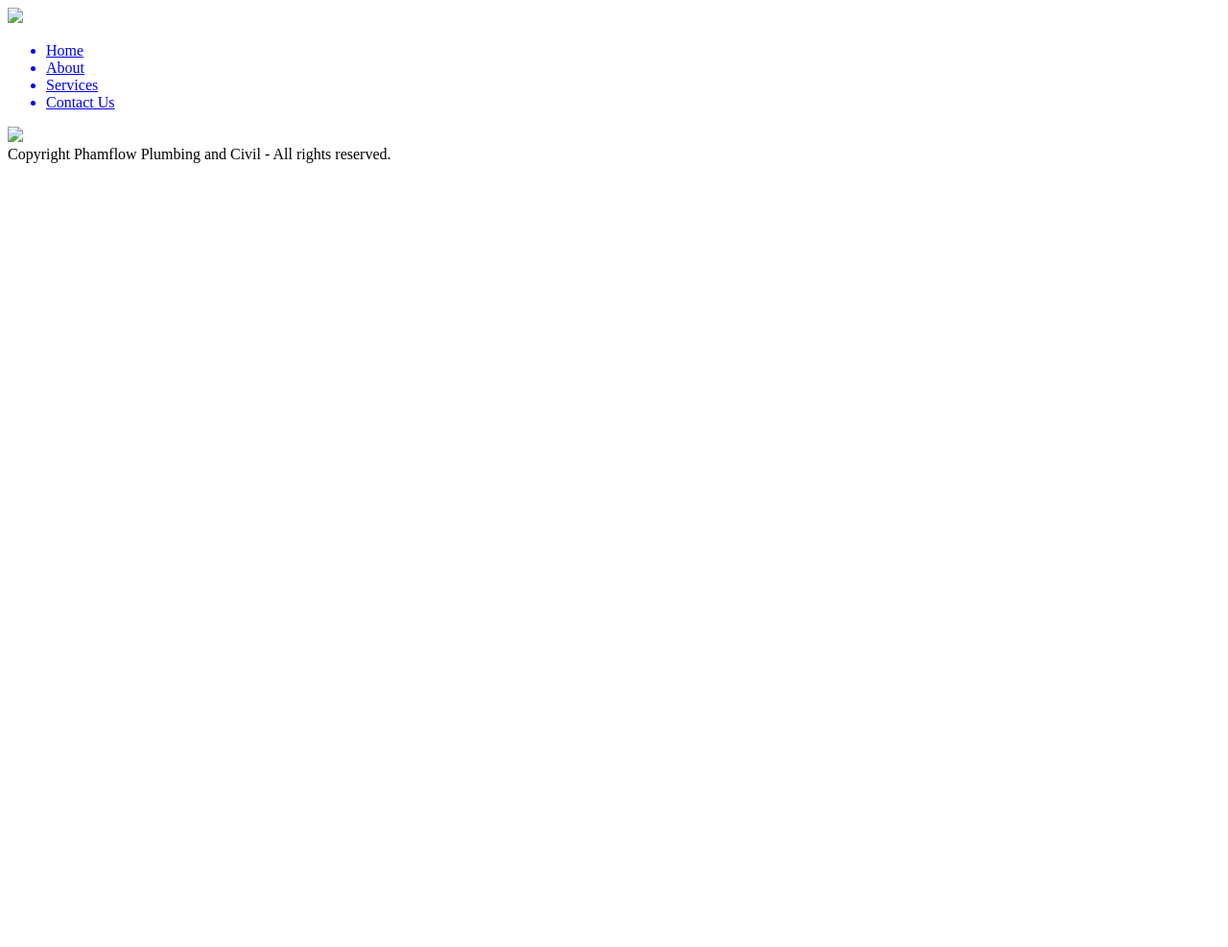
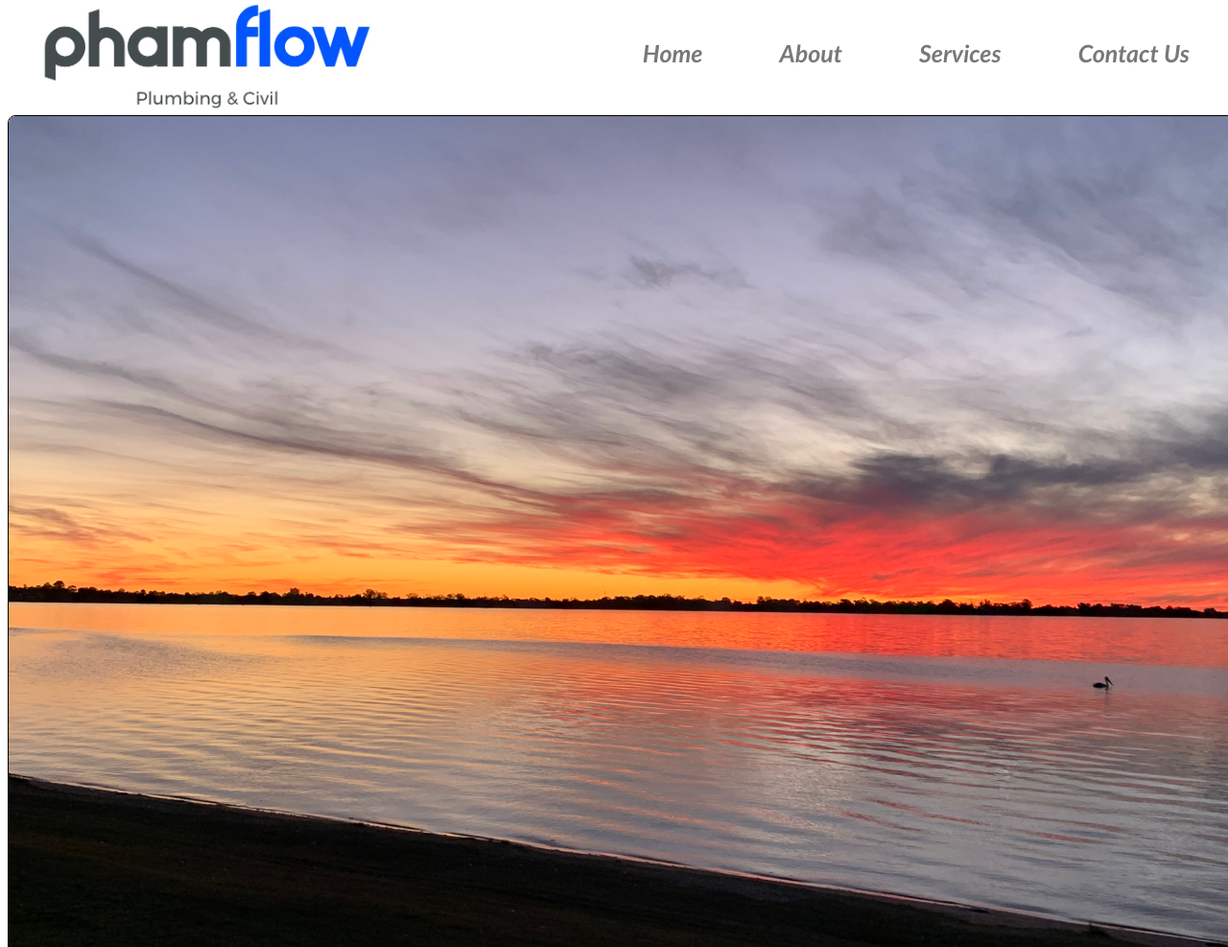
Before and after one commit to shaunpham98/Personal_Website, a plain HTML site: page index.html in a window 1280 px wide. Shown: the top 987 px of the page at 96% size. Before the commit the page ends 800 px from the top, so only its background shows below. Drawn offline with Linux system fonts and the light colour scheme; the site is published under a folder, as on GitHub Pages, so addresses that start at the root find nothing.

Commit message:
Quick fix linking images, html and CSS to fix Github pages?

```diff
--- a/index.html
+++ b/index.html
@@ -4,7 +4,7 @@
     <meta charset="UTF-8">
     <meta http-equiv="X-UA-Compatible" content="IE=edge">
     <meta name="viewport" content="width=device-width, initial-scale=1.0">
-    <link rel="stylesheet" href="/CSS/style.css">
+    <link rel="stylesheet" href="./CSS/style.css">
     <title>PHAMFLOW PLUMBING & CIVIL</title>
 
     <!--link icons to insert into HTML-->
@@ -16,14 +16,14 @@
     <header>
         <div class="innerheader">
             <div class="logocontainer">
-                <img src="/images/companylogo.jpg" class="logo">
+                <img src="./images/companylogo.jpg" class="logo">
             </div>
             <nav>
                 <ul class="navigation">
-                    <a href="/index.html"><li>Home</li></a>
-                    <a href="/about.html"><li>About</li></a>
-                    <a href="/services.html"><li>Services</li></a>
-                    <a href="/contact.html"><li>Contact Us</li></a>
+                    <a href="./index.html"><li>Home</li></a>
+                    <a href="./about.html"><li>About</li></a>
+                    <a href="./services.html"><li>Services</li></a>
+                    <a href="./contact.html"><li>Contact Us</li></a>
                 </ul>
             </nav>
         </div>
@@ -31,7 +31,7 @@
 
 
     <main class="homeimg">
-        <img src="/images/background.jpeg">
+        <img src="./images/background.jpeg">
     </main>
 
     <footer>Copyright Phamflow Plumbing and Civil - All rights reserved.</footer>
```
Also changed, not shown: about.html (+7 -7 lines), contact.html (+7 -7 lines), services.html (+7 -7 lines).
